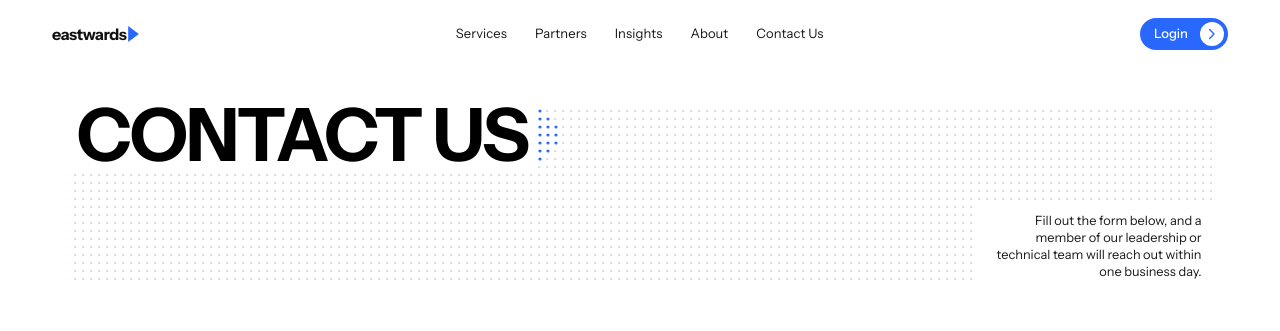
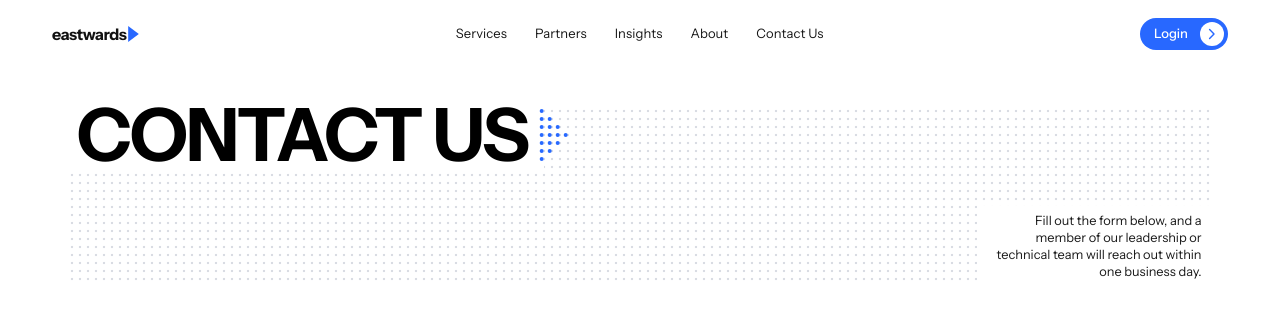
Before and after one commit to wajiha-kulsum/eastwards, a Next.js app: page /contact in a window 1280 px wide. Shown: the top 331 px of the page. Built offline with nearby package versions, Linux system fonts and the light colour scheme.

Commit message:
Enlarge blue play-mark dots to fully cover grey lattice beneath

```diff
--- a/components/contact/ContactPage.tsx
+++ b/components/contact/ContactPage.tsx
@@ -17,51 +17,35 @@ export function ContactPage() {
   const [submitting, setSubmitting] = useState(false);
   const [status, setStatus] = useState("");
 
-  /* Phase-lock the grey dot field to the blue arrow's own 8px dot grid, so
-     both read as one continuous grid. Re-snap on any layout change —
-     a window resize is not the only thing that moves these elements. */
-  const heroRef = useRef<HTMLElement>(null);
-  const arrowRef = useRef<SVGSVGElement>(null);
+  /* Nudge the blue play mark onto the grey field's 8px lattice so every blue
+     dot lands exactly on a grey one and covers it — never more than one tile
+     of shift. Observes the band and the heading row (never the mark itself:
+     translate moves its box, which would re-trigger the observer forever). */
   const bandRef = useRef<HTMLDivElement>(null);
-  const h1Ref = useRef<HTMLHeadingElement>(null);
+  const logoRef = useRef<HTMLDivElement>(null);
+  const rowRef = useRef<HTMLDivElement>(null);
 
   useEffect(() => {
-    const hero = heroRef.current;
-    const arrow = arrowRef.current;
     const band = bandRef.current;
-    const h1 = h1Ref.current;
-    if (!hero || !arrow || !band || !h1) return;
+    const logo = logoRef.current;
+    const row = rowRef.current;
+    if (!band || !logo || !row) return;
 
     const mod = (n: number) => ((n % 8) + 8) % 8;
+    /* Blue dots are 4px: their centres sit 2px inside the mark's box while
+       grey centres sit 4px inside a tile, so align centres, not box edges.
+       At 4px the blue fully covers the grey beneath — no fringe. */
+    const DOT_DELTA = 2;
     const snap = () => {
-      const heroBox = hero.getBoundingClientRect();
-      const arrowBox = arrow.getBoundingClientRect();
-      const h1Box = h1.getBoundingClientRect();
-      /* Pin the band's top edge to the arrow's top edge: no grey row may
-         render above the blue arrow's first dot row. */
-      band.style.top = `${arrowBox.top - heroBox.top}px`;
-      const bandTop = band.getBoundingClientRect().top - heroBox.top;
-      const gx = mod(arrowBox.left - heroBox.left);
-      hero.style.setProperty("--gx", `${gx}px`);
-      hero.style.setProperty(
-        "--gy",
-        `${mod(arrowBox.top - heroBox.top - bandTop)}px`
-      );
-      /* The heading's white plate must not chop dots: widen it leftwards so
-         its edge lands exactly between two columns of the dot lattice. */
-      const punch = mod(h1Box.left - heroBox.left - gx);
-      if (punch > 0.25) {
-        h1.style.boxShadow = `${-punch}px 0 0 0 #fff`;
-      } else {
-        h1.style.boxShadow = "none";
-      }
+      const bandBox = band.getBoundingClientRect();
+      const logoBox = logo.getBoundingClientRect();
+      logo.style.translate = `${-mod(logoBox.left - bandBox.left - DOT_DELTA)}px ${-mod(logoBox.top - bandBox.top - DOT_DELTA)}px`;
     };
 
     snap();
     const watch = new ResizeObserver(snap);
-    watch.observe(hero);
-    watch.observe(arrow);
     watch.observe(band);
+    watch.observe(row);
     window.addEventListener("resize", snap);
     return () => {
       watch.disconnect();
@@ -104,11 +88,8 @@ export function ContactPage() {
   return (
     <main className="flex-1 bg-white text-black">
       <div className="mx-auto max-w-[1440px] px-6 pb-16 pt-3 sm:px-10 lg:px-[5.35%]">
-        {/* Hero — grey dot field, phase-locked to the arrow's dot grid */}
-        <section
-          ref={heroRef}
-          className="relative min-h-[120px] overflow-hidden pt-3"
-        >
+        {/* Hero — grey dot field behind the heading */}
+        <section className="relative min-h-[120px] overflow-hidden pt-3">
           <div
             ref={bandRef}
             aria-hidden="true"
@@ -117,43 +98,33 @@ export function ContactPage() {
               backgroundImage:
                 "radial-gradient(circle, #d9dce3 1.2px, transparent 1.6px)",
               backgroundSize: "8px 8px",
-              backgroundPosition: "var(--gx, 0px) var(--gy, 0px)",
             }}
           />
 
-          {/* Heading and blue dotted arrow */}
-          <div className="relative flex items-center py-1.5">
-            <h1
-              ref={h1Ref}
-              className="bg-white pl-2 pr-2 text-[clamp(2.5rem,8vw,4.6rem)] font-bold uppercase leading-none tracking-[-0.03em]"
-            >
+          {/* Heading + blue dotted play mark echoing the eastwards logo */}
+          <div ref={rowRef} className="relative flex items-center py-1.5">
+            <h1 className="bg-white pl-2 pr-4 text-[clamp(2.5rem,8vw,4.6rem)] font-bold uppercase leading-none tracking-[-0.03em]">
               {contact.title}
             </h1>
-
-            <svg
-              ref={arrowRef}
+            <div
+              ref={logoRef}
               aria-hidden="true"
-              viewBox="0 0 24 56"
-              className="h-14 w-6 shrink-0 fill-[#2869ff]"
+              className="grid shrink-0 grid-cols-[repeat(4,4px)] gap-[4px] self-center"
             >
-              <g>
-                <circle cx="4" cy="4" r="1.5" />
-                <circle cx="4" cy="12" r="1.5" />
-                <circle cx="4" cy="20" r="1.5" />
-                <circle cx="4" cy="28" r="1.5" />
-                <circle cx="4" cy="36" r="1.5" />
-                <circle cx="4" cy="44" r="1.5" />
-                <circle cx="4" cy="52" r="1.5" />
-                <circle cx="12" cy="12" r="1.5" />
-                <circle cx="12" cy="20" r="1.5" />
-                <circle cx="12" cy="28" r="1.5" />
-                <circle cx="12" cy="36" r="1.5" />
-                <circle cx="12" cy="44" r="1.5" />
-                <circle cx="20" cy="20" r="1.5" />
-                <circle cx="20" cy="28" r="1.5" />
-                <circle cx="20" cy="36" r="1.5" />
-              </g>
-            </svg>
+              {Array.from({ length: 28 }).map((_, i) => {
+                const col = i % 4;
+                const row = Math.floor(i / 4);
+                const blue = row >= col && row <= 6 - col;
+                return (
+                  <span
+                    key={i}
+                    className={`h-1 w-1 rounded-full ${
+                      blue ? "bg-[#2869ff]" : ""
+                    }`}
+                  />
+                );
+              })}
+            </div>
           </div>
 
           {/* Supporting copy */}
```
